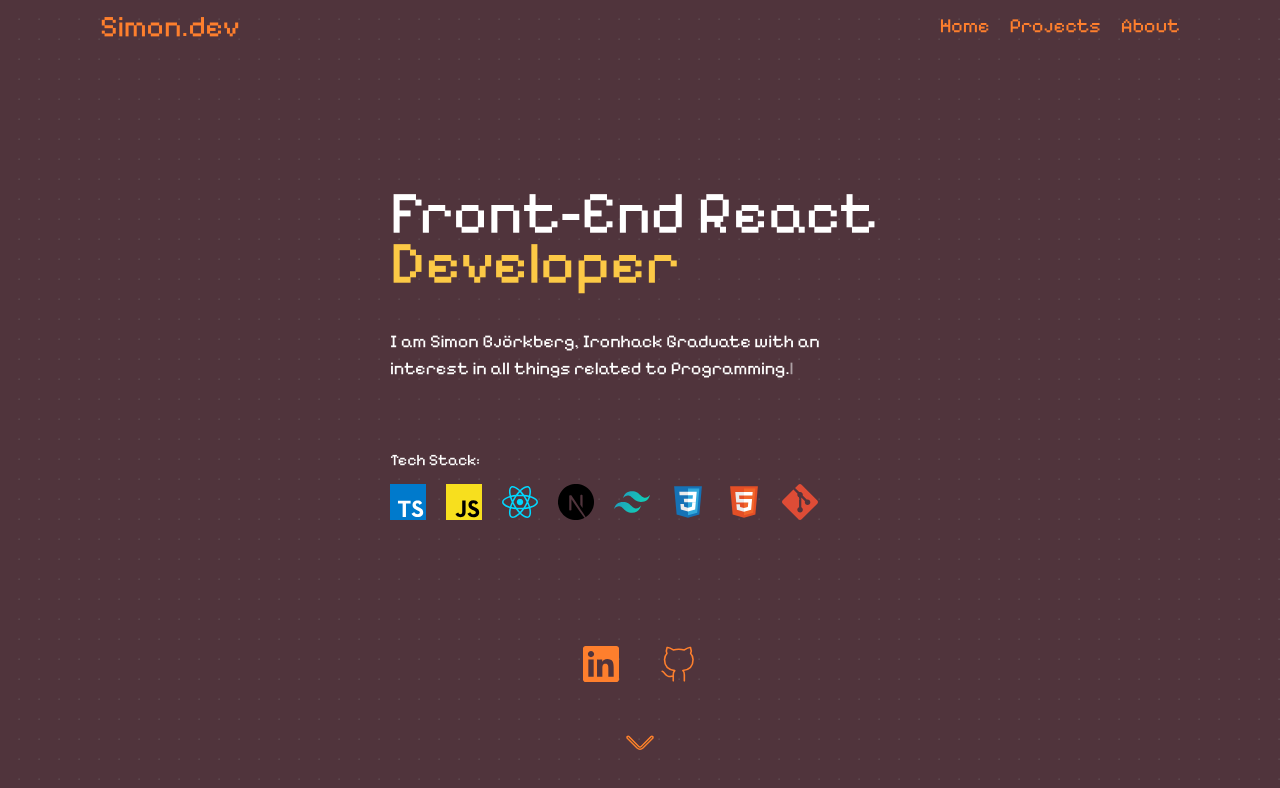
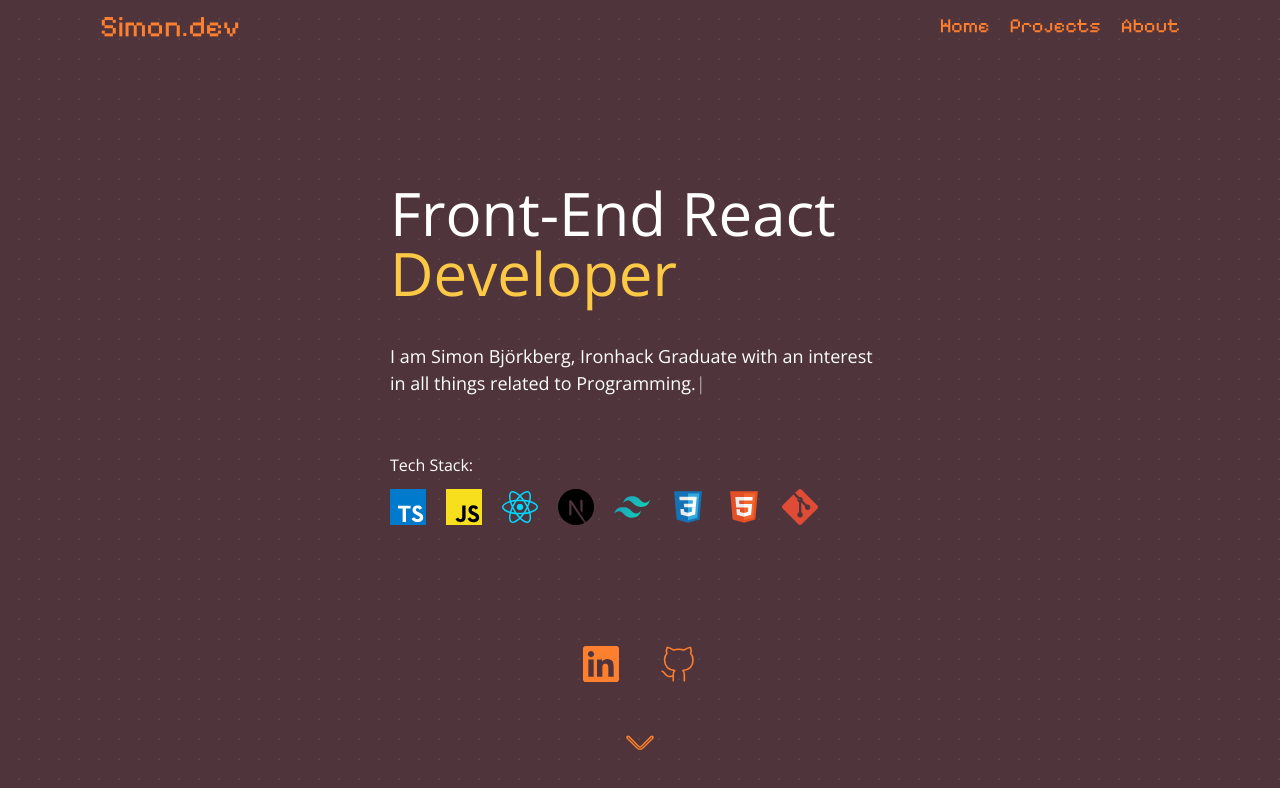
Before and after one commit to SimonBjorkberg/portfolio-2, a Next.js app: page / in a window 1280 px wide. Shown: the top 788 px of the page. Built offline with nearby package versions, Linux system fonts and the light colour scheme.

Commit message:
big push

```diff
--- a/src/app/components/About.tsx
+++ b/src/app/components/About.tsx
@@ -2,14 +2,13 @@ export default function About() {
 
     const scrollToProjects = () => {
         const projects = document.getElementById('projects')
-        if (projects)projects.scrollIntoView()
+        if (projects) projects.scrollIntoView()
     }
 
     return (
         <section id="about" className="h-dvh bg-[#50343c] w-full snap-start flex content-start items-center py-10 flex-col justify-between overflow-y-auto">
             <svg onClick={scrollToProjects} fill="none" height="36" viewBox="0 0 24 24" width="36" xmlns="http://www.w3.org/2000/svg" className="self-center hover:cursor-pointer stroke-[#FE7F2D] hover:stroke-[#FCCA46] rotate-180"><path d="m11.9995 16.8001c-.7 0-1.4-.27-1.93-.8l-6.51997-6.51996c-.29-.29-.29-.77 0-1.06s.77-.29 1.06 0l6.51997 6.51996c.48.48 1.26.48 1.74 0l6.52-6.51996c.29-.29.77-.29 1.06 0s.29.77 0 1.06l-6.52 6.51996c-.53.53-1.23.8-1.93.8z" fill="#292d32" /></svg>
             <main className="h-full bg-blue-500 w-full max-w-[1080px]">
-
             </main>
         </section>
     )
--- a/src/app/components/Info.tsx
+++ b/src/app/components/Info.tsx
@@ -33,7 +33,7 @@ export default function Info() {
         <section id="home" className="bg-[#50343c] flex flex-col bg-dot-grid h-dvh content-start items-center py-10 justify-between snap-start overflow-y-auto">
             <div className="flex flex-col justify-around h-full max-h-[500px] md:pt-32 pt-10 w-[97%] max-w-fit">
                 <div className="flex flex-col items-start p-0 w-full">
-                    <h1 className="md:leading-[50px] title-font leading-[40px] max-w-[500px]">Front-End React <span className="breathing-title">Developer</span></h1>
+                    <h1 className="title-font md:leading-[60px] leading-[45px] max-w-[500px]">Front-End React <span className="breathing-title">Developer</span></h1>
                     <div className="pt-10 max-w-[500px] text-[18px] h-[121px]">
                         <ReactTyped strings={["I am Simon Björkberg, Ironhack Graduate with an interest in all things related to Programming."]} typeSpeed={10} />
                     </div>
--- a/src/app/components/ProjectDrawer.tsx
+++ b/src/app/components/ProjectDrawer.tsx
@@ -7,7 +7,7 @@ export default function ProjectDrawer({ setX }: any) {
     const { selectedProject }: any = useContext(ProjectContext)
 
     return (
-        <div className="h-full flex flex-col items-center justify-between overflow-y-auto">
+        <div className="h-full flex flex-col items-center justify-between overflow-y-auto open-sans-300">
             <main className="pt-5 px-5 flex flex-col">
                 <div>
                     <h1 className="text-3xl">{selectedProject.title}</h1>
--- a/src/app/components/Projects.tsx
+++ b/src/app/components/Projects.tsx
@@ -38,7 +38,7 @@ export default function Projects() {
                 <svg onClick={scrollToHome} fill="none" height="36" viewBox="0 0 24 24" width="36" xmlns="http://www.w3.org/2000/svg" className="hover:cursor-pointer stroke-[#FE7F2D] hover:stroke-[#FCCA46] rotate-180"><path d="m11.9995 16.8001c-.7 0-1.4-.27-1.93-.8l-6.51997-6.51996c-.29-.29-.29-.77 0-1.06s.77-.29 1.06 0l6.51997 6.51996c.48.48 1.26.48 1.74 0l6.52-6.51996c.29-.29.77-.29 1.06 0s.29.77 0 1.06l-6.52 6.51996c-.53.53-1.23.8-1.93.8z" fill="#292d32" /></svg>
             </div>
             <main className="max-w-[1080px] flex items-center justify-center flex-col font-sans">
-                <h1 className="projects-title-font mb-2 md:mb-10 pixelify-sans-font">Projects</h1>
+                <h1 className="projects-title-font mb-2 md:mb-10">Projects</h1>
                 <div className="grid md:grid-cols-3 grid-cols-2 md:gap-2 gap-1 px-1 overflow-hidden">
                     {data.projects.map((project, i) => {
                         return <ProjectContainer setX={setX} key={i} project={project} />
--- a/src/app/globals.css
+++ b/src/app/globals.css
@@ -1,5 +1,6 @@
 @import url('https://fonts.googleapis.com/css2?family=Pixelify+Sans&display=swap');
 @import url('https://fonts.googleapis.com/css2?family=Roboto:ital,wght@0,100;0,300;0,400;0,500;0,700;0,900;1,100;1,300;1,400;1,500;1,700;1,900&display=swap');
+@import url('https://fonts.googleapis.com/css2?family=Open+Sans:ital,wght@0,300..800;1,300..800&display=swap');
 @tailwind base;
 @tailwind components;
 @tailwind utilities;
@@ -8,6 +9,15 @@
   font-family: "Roboto", sans-serif;
   font-weight: 300;
   font-style: normal;
+}
+
+.open-sans-300 {
+  font-family: "Open Sans", sans-serif;
+  font-optical-sizing: auto;
+  font-weight: 300;
+  font-style: normal;
+  font-variation-settings:
+    "wdth" 100;
 }
 
 .pixelify-sans-font {
--- a/src/app/page.tsx
+++ b/src/app/page.tsx
@@ -11,7 +11,7 @@ export default function Home() {
   return (
     <>
       <Navbar />
-      <main className={`pixelify-sans-font bg-dot-grid snap-y snap-mandatory overflow-y-scroll overflow-x-hidden antialiased scroll-smooth scrollbar-hide h-dvh`}>
+      <main className={`open-sans-300 bg-dot-grid snap-y snap-mandatory overflow-y-scroll overflow-x-hidden antialiased scroll-smooth scrollbar-hide h-dvh`}>
         <Info />
         <Projects />
         <About />
```
